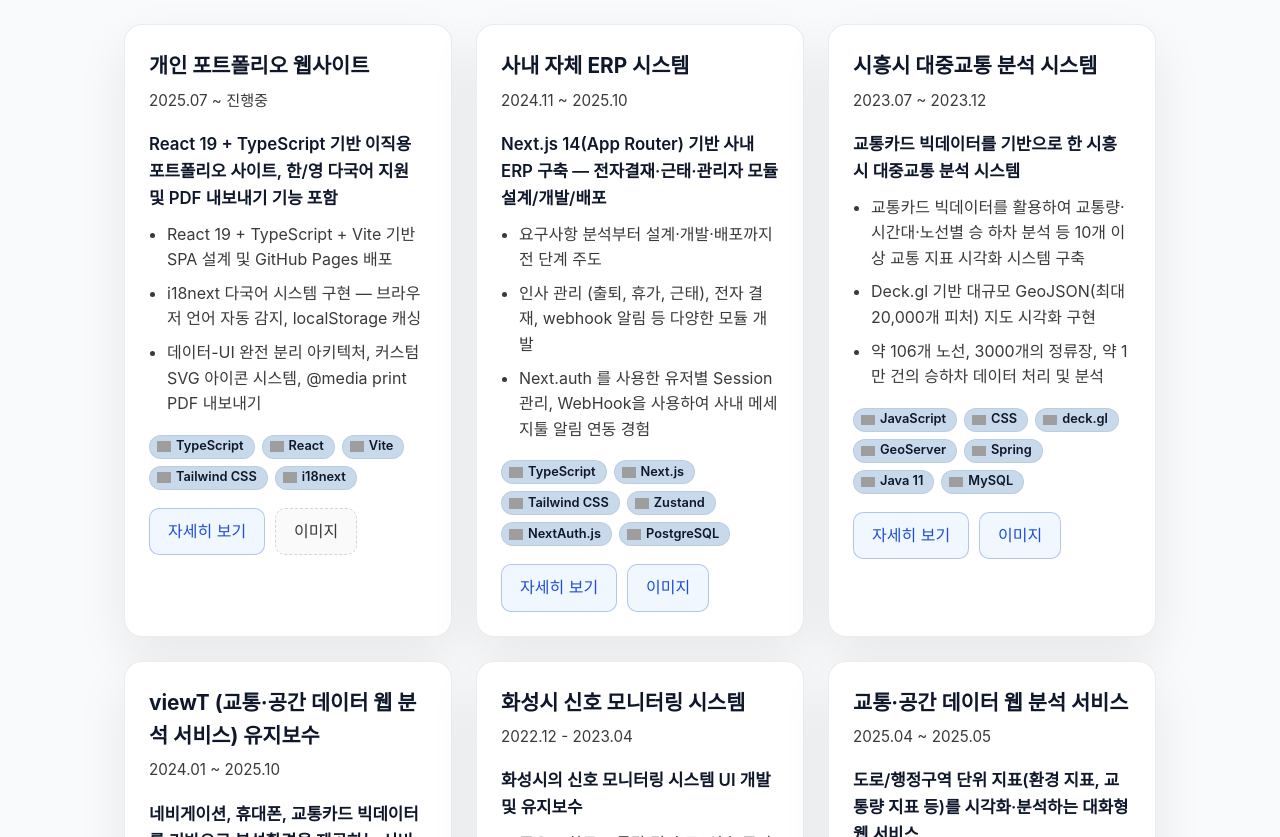
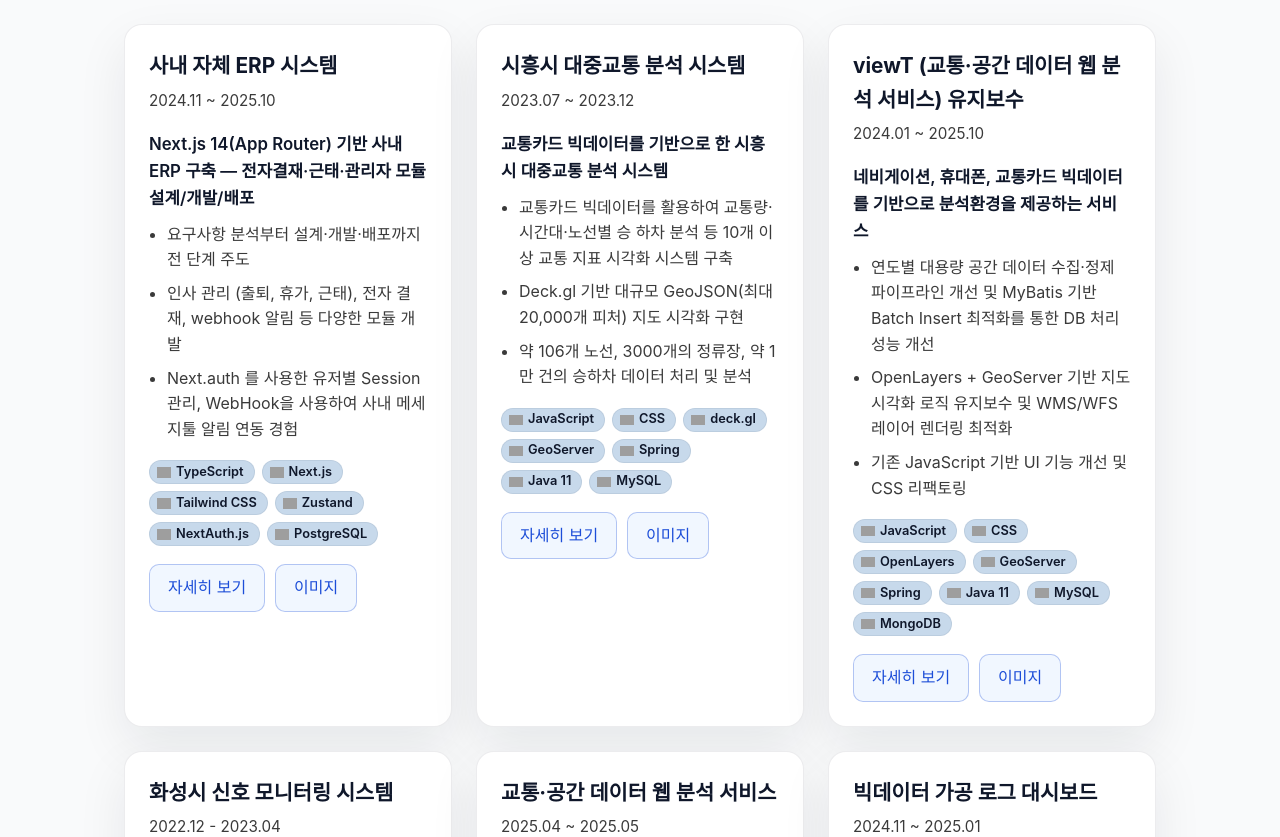
Before and after one commit to parkjh97/jpark-portfolio, a React (Vite) app in the folder my-portfolio/: page / in a window 1280 px wide. Shown: the part 2567-3404 px from the top of the page. Built offline with nearby package versions, Linux system fonts and the light colour scheme; grey boxes are pictures that could not be loaded.

Commit message:
css 수정

```diff
--- a/my-portfolio/src/data/content.ts
+++ b/my-portfolio/src/data/content.ts
@@ -178,14 +178,14 @@ export const archiveLinks: ArchiveLink[] = [
 ];
 
 export const projectEntries: ProjectEntry[] = [
-  {
-    id: "portfolio",
-    //url: "https://parkjh97.github.io/jpark-portfolio/",
-    //repoUrl: "https://github.com/parkjh97/jpark-portfolio",
-    readmeKey: "projects.readmes.portfolio",
-    techStack: ["TypeScript", "React", "Vite", "Tailwind CSS", "i18next"],
-    isFeatured: true,
-  },
+  // {
+  //   id: "portfolio",
+  //   //url: "https://parkjh97.github.io/jpark-portfolio/",
+  //   //repoUrl: "https://github.com/parkjh97/jpark-portfolio",
+  //   readmeKey: "projects.readmes.portfolio",
+  //   techStack: ["TypeScript", "React", "Vite", "Tailwind CSS", "i18next"],
+  //   isFeatured: true,
+  // },
   {
     id: "erp",
     //url: "",//"https://www.npmjs.com/package/react-bulk-form",,
--- a/my-portfolio/src/sections/ProjectsPrint.css
+++ b/my-portfolio/src/sections/ProjectsPrint.css
@@ -209,13 +209,16 @@
     border: 1px solid #e2e8f0;
     border-radius: 6px;
     overflow: hidden;
+    background: #f8fafc;
+    padding: 6px;
   }
 
   .project-print-card__image img {
     width: 100%;
-    aspect-ratio: 16 / 9;
-    object-fit: cover;
+    height: auto;
+    object-fit: contain;
     display: block;
+    border-radius: 3px;
   }
 
   .project-print-card__image figcaption {
```
